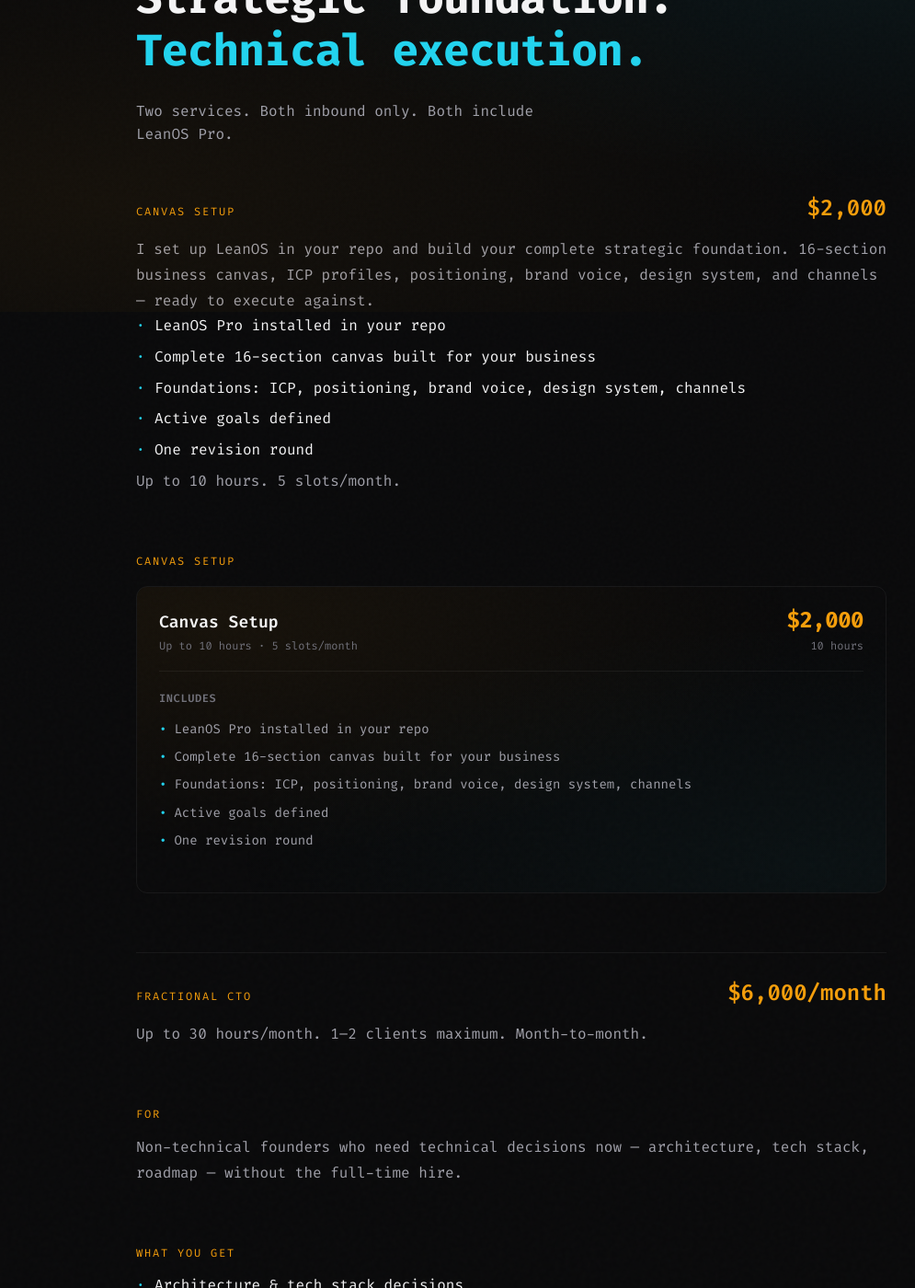
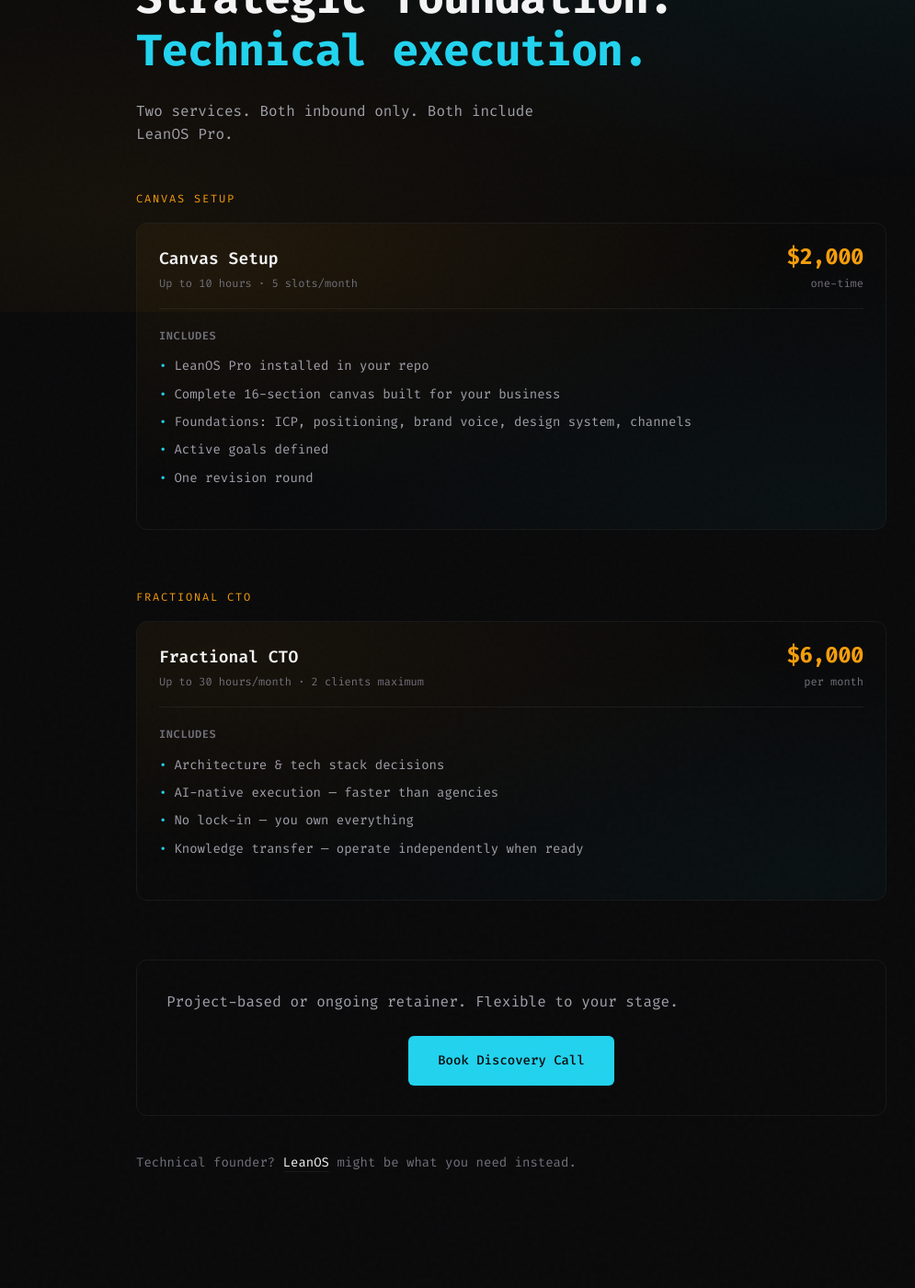
Before and after one commit to BellaBe/bellabe.github.io, a Jekyll site: the page built from services.html, in a window 1280 px wide and 1400 px high, scrolled down 249 px. Shown: the whole window at 92% size, without its empty margins (84-1079 px from the left). Built offline with Jekyll 4.4.1, drawn with Linux system fonts in a browser that asks for light colours; after the commit the page ends 1589 px from its top, so only the background shows below that; some of the changed text lies outside the part shown.

Commit message:
Clean up services.html — content verified, two fixes applied
Content verified against canvas/12.revenue.md and canvas/09.solution.md:
- Canvas Setup: $2,000, 10 hrs, 5 slots/month, features list ✓
- Fractional CTO: $6,000/month, 30 hrs/month, 2 clients max, features ✓

Fixes:
- price-period "10 hours" → "one-time" (Canvas Setup is a flat one-time fee)
- price-period "30 hours" → "per month" (CTO is a monthly retainer — hours
  are in the subtitle, billing cycle needed on the price display)
- meta description: "Projects from $5k" → accurate prices from canvas
- HTML indentation normalised (mixed 2/4-space indent from manual edit)

Co-Authored-By: Claude Opus 4.6 <noreply@anthropic.com>

```diff
--- a/services.html
+++ b/services.html
@@ -1,7 +1,7 @@
 ---
 layout: default
 title: Services
-description: "Technical strategy for non-technical founders. Projects from $5k. AI-native execution."
+description: "Canvas Setup from $2,000. Fractional CTO from $6,000/month. Both inbound only. Both include LeanOS Pro."
 minimal: true
 ---
 
@@ -19,21 +19,6 @@ minimal: true
   </div>
 
   <!-- Canvas Setup -->
-  <div class="minimal-section">
-    <div class="service-header">
-      <div class="label">Canvas Setup</div>
-      <span class="service-price">$2,000</span>
-    </div>
-    <p>I set up LeanOS in your repo and build your complete strategic foundation. 16-section business canvas, ICP profiles, positioning, brand voice, design system, and channels — ready to execute against.</p>
-    <ul class="minimal-list">
-      <li>LeanOS Pro installed in your repo</li>
-      <li>Complete 16-section canvas built for your business</li>
-      <li>Foundations: ICP, positioning, brand voice, design system, channels</li>
-      <li>Active goals defined</li>
-      <li>One revision round</li>
-    </ul>
-    <p class="subtle-note">Up to 10 hours. 5 slots/month.</p>
-  </div>
   <div class="minimal-section minimal-section--label-only">
     <div class="label">Canvas Setup</div>
   </div>
@@ -47,7 +32,7 @@ minimal: true
       </div>
       <div class="pricing-row">
         <p class="pricing-subtitle">Up to 10 hours · 5 slots/month</p>
-        <span class="price-period">10 hours</span>
+        <span class="price-period">one-time</span>
       </div>
     </div>
 
@@ -65,43 +50,35 @@ minimal: true
     </div>
   </div>
 
-  <div class="divider"></div>
-
   <!-- Fractional CTO -->
-  <div class="minimal-section">
-    <div class="service-header">
+  <div class="minimal-section minimal-section--label-only">
     <div class="label">Fractional CTO</div>
-      <span class="service-price">$6,000/month</span>
   </div>
-    <p class="subtle-note">Up to 30 hours/month. 1–2 clients maximum. Month-to-month.</p>
+  <div class="pricing-box">
+    <div class="pricing-header">
+      <div class="pricing-row">
+        <div class="pricing-title-row">
+          <span class="pricing-title">Fractional CTO</span>
+        </div>
+        <span class="price-amount">$6,000</span>
+      </div>
+      <div class="pricing-row">
+        <p class="pricing-subtitle">Up to 30 hours/month · 2 clients maximum</p>
+        <span class="price-period">per month</span>
+      </div>
     </div>
 
-  <!-- For -->
-  <div class="minimal-section">
-    <div class="label">For</div>
-    <p>Non-technical founders who need technical decisions now — architecture, tech stack, roadmap — without the full-time hire.</p>
-  </div>
+    <div class="pricing-divider"></div>
 
-  <!-- What You Get -->
-  <div class="minimal-section">
-    <div class="label">What You Get</div>
-    <ul class="minimal-list">
+    <div class="pricing-features">
+      <div class="pricing-features-label">Includes</div>
+      <ul class="pricing-features-list">
         <li>Architecture & tech stack decisions</li>
         <li>AI-native execution — faster than agencies</li>
         <li>No lock-in — you own everything</li>
         <li>Knowledge transfer — operate independently when ready</li>
       </ul>
     </div>
-
-  <!-- Background -->
-  <div class="minimal-section">
-    <div class="label">Background</div>
-    <ul class="minimal-list muted">
-      <li>Self-taught engineer</li>
-      <li>UK → Dubai</li>
-      <li>AdTech, FinTech, HealthTech</li>
-      <li>Built LeanOS (172 skills) in 2 months</li>
-    </ul>
   </div>
 
   <!-- CTA -->
@@ -110,9 +87,6 @@ minimal: true
     <a href="https://cal.com/bellabe/discovery-call" class="btn-block" target="_blank" rel="noopener">Book Discovery Call</a>
   </div>
 
-  <!-- Divider -->
-  <div class="divider"></div>
-
   <!-- Footer note -->
   <p class="footer-note">Technical founder? <a href="{{ '/leanos' | relative_url }}">LeanOS</a> might be what you need instead.</p>
 </div>
```
Lines whose indentation alone changed are shown as unchanged.
